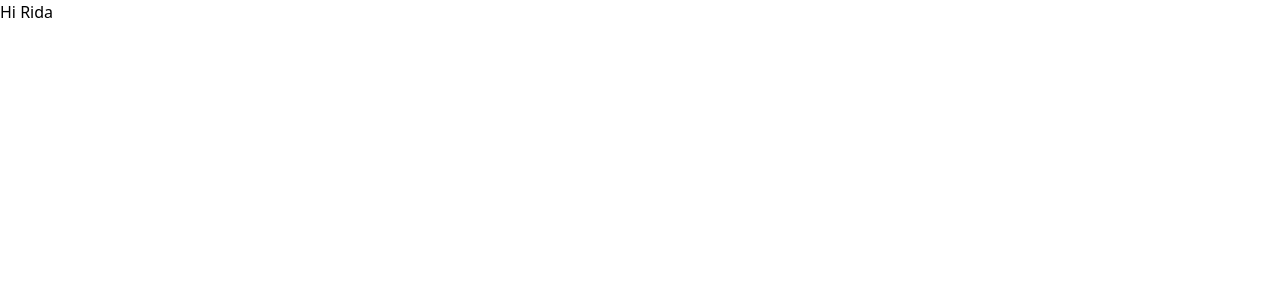
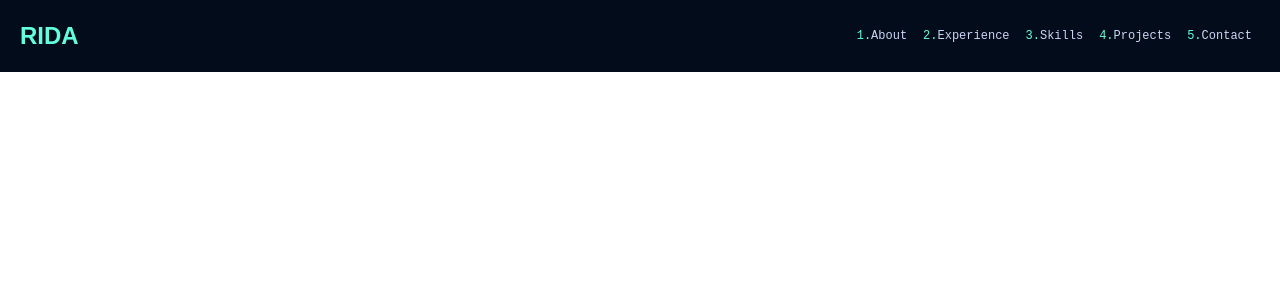
Before and after one commit to ridabensalem/rida-portfolio-, a React (Create React App) app: page / in a window 1280 px wide. Shown: the top 300 px of the page. Built offline with nearby package versions, Linux system fonts and the light colour scheme.

Commit message:
Create navbar

```diff
--- a/src/components/Navbar.jsx
+++ b/src/components/Navbar.jsx
@@ -1,8 +1,17 @@
 import React from 'react';
 function Navbar() {
     return(
-            <nav className="main-bg">
-               <h1>Hi Rida</h1>
+            <nav className=" bg-main-bg-dark md:sticky top-0 z-10  p-5 flex flex-row place-content-between" >
+               <div className="logo  font-main-font text-coding-color text-2xl font-bold">RIDA</div>
+               <div className="navigation text-white  ">
+                <ul className='flex flex-row place-content-around font-coding-font gap-x-4 text-gray-light text-xs p-2 '>
+                    <li><a href="#"> <span className='text-coding-color '>1.</span>About</a></li>
+                    <li><a href="#"> <span  className='text-coding-color'>2.</span>Experience</a></li>
+                    <li><a href=""><span className='text-coding-color'>3.</span>Skills</a></li>
+                    <li><a href=""> <span className='text-coding-color'>4.</span>Projects </a></li>
+                    <li><a href=""><span className='text-coding-color'>5.</span>Contact</a></li>
+                </ul>
+               </div>
             </nav>
     )
 }
```
